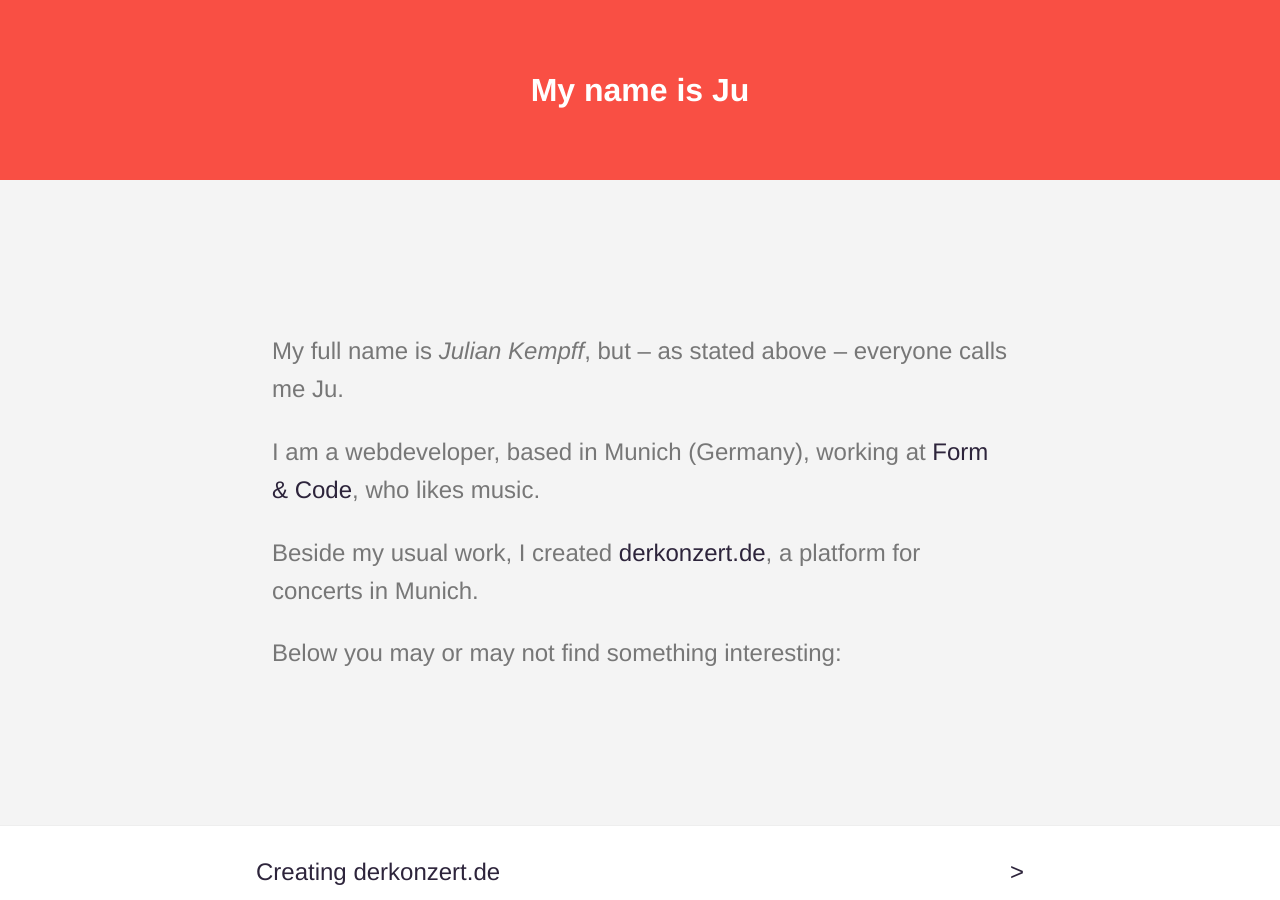
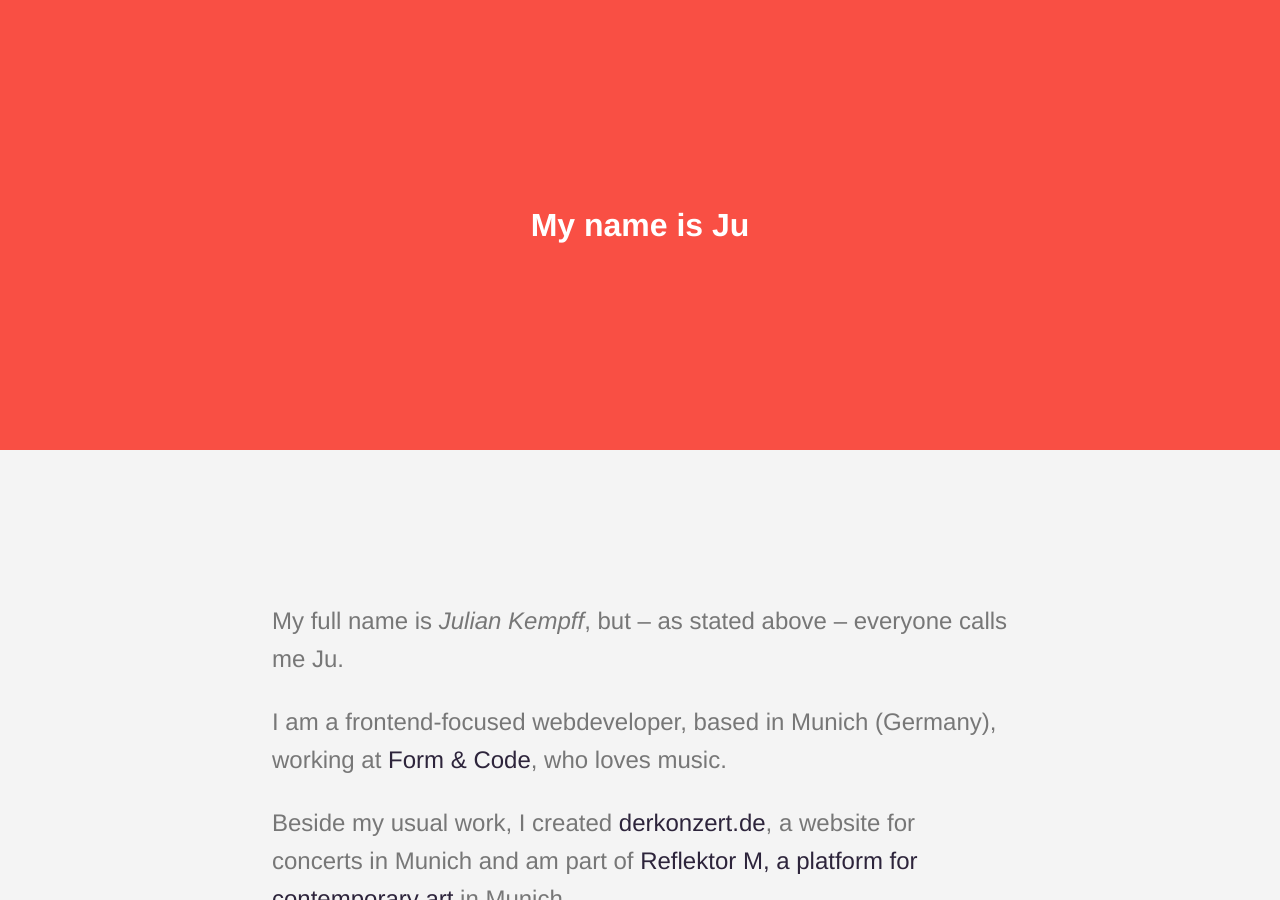
Before and after one commit to jkempff/jkempff.github.io, a Jekyll site: the page built from index.html, in a window 1280 px wide and 900 px high. Built offline with Jekyll 4.4.1, drawn with Linux system fonts in a browser that asks for light colours; the list of posts is cut into pages by our own code; some of the changed text lies outside the part shown.

Commit message:
mention reflektor-m

```diff
--- a/_config.yaml
+++ b/_config.yaml
@@ -2,5 +2,5 @@ name: Ju Kempff
 description: "webstuff, music, things i like"
 url: http://ju.am
 highlighter: pygments
-paginate: 3
+paginate: 50
 permalink: /article/:title
--- a/_layouts/default.html
+++ b/_layouts/default.html
@@ -13,7 +13,7 @@
 </head>
 
 <body class="wi-100">
-    <header class="bg-light-red dt h-20 wi-100 ptm pbm">
+    <header class="bg-light-red dt h-50 wi-100 ptm pbm">
         <h1 class="white tc h-100 v-mid dtc"><a href="/" class="link white">My name is Ju</a></h1>
     </header>
 
--- a/index.html
+++ b/index.html
@@ -7,8 +7,8 @@ title: My name is Ju
         <div class="mw7 center phm tl tl-ns">
             <div class="pln lh-copy">
                 <p>My full name is <em>Julian Kempff</em>, but &ndash; as stated above &ndash; everyone calls me Ju.</p>
-                <p>I am a webdeveloper, based in Munich (Germany), working at <a href="http://formundcode.de" class="link">Form &amp; Code</a>, who likes music.</p>
-                <p>Beside my usual work, I created <a href="http://derkonzert.de" class="link">derkonzert.de</a>, a platform for concerts in Munich.</p>
+                <p>I am a frontend-focused webdeveloper, based in Munich (Germany), working at <a href="http://formundcode.de" class="link">Form &amp; Code</a>, who loves music.</p>
+                <p>Beside my usual work, I created <a href="http://derkonzert.de" class="link">derkonzert.de</a>, a website for concerts in Munich and am part of <a href="http://reflektor-m.de" class="link">Reflektor M, a platform for contemporary art</a> in Munich.</p>
                 <p>Below you may or may not find something interesting:</p>
             </div>
         </div>
```
